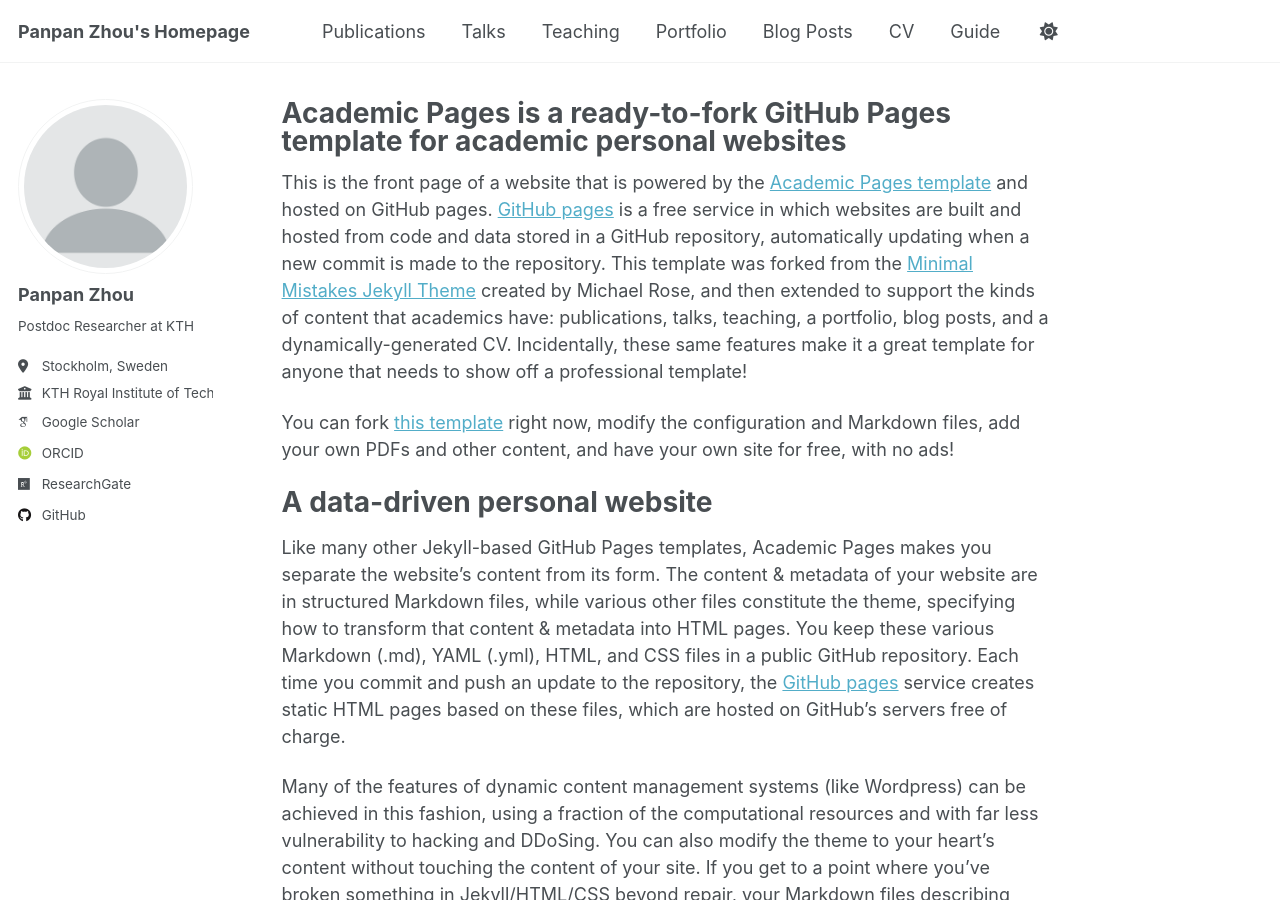
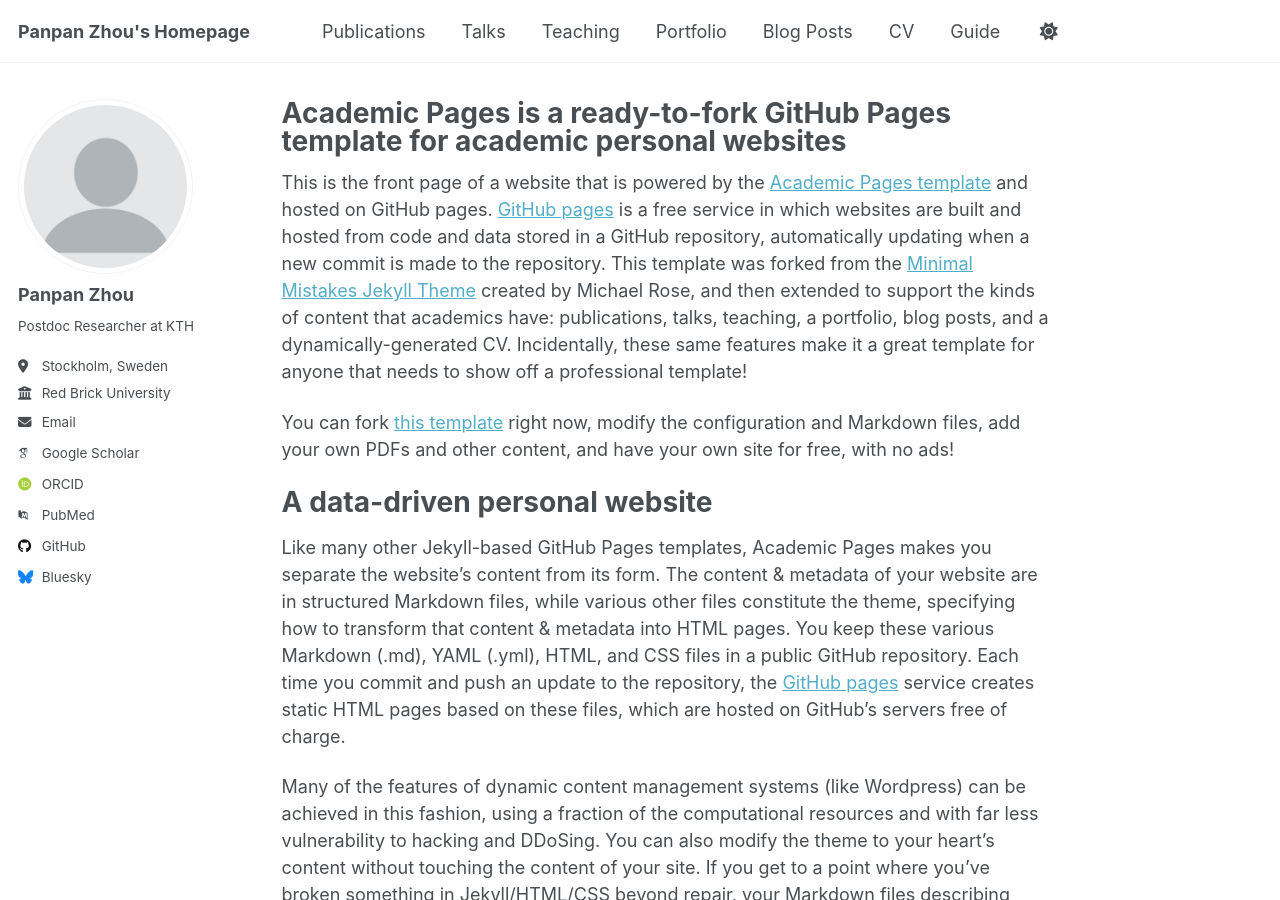
Before and after one commit to PanpanZhou11/Panpan-Zhou.github.io, a Jekyll site: the page built from _pages/about.md, in a window 1280 px wide and 900 px high. Built offline with Jekyll 4.4.1, drawn with Linux system fonts in a browser that asks for light colours; some web fonts are replaced; a script that is not in the unit is left out.

Commit message:
Update _config.yml

```diff
--- a/_config.yml
+++ b/_config.yml
@@ -13,7 +13,7 @@ title                    : "Panpan Zhou's Homepage"
 title_separator          : "-"
 name                     : &name "Panpan Zhou"
 description              : &description "Panpan Zhou's academic portfolio"   # Update this with a general description of your site, this is the default if not overridden by a page
-url                      : https://Panpan-Zhou.github.io # The base hostname & protocol for your site e.g. "https://[your GitHub username].github.io",
+url                      : https://academicpages.github.io # The base hostname & protocol for your site e.g. "https://[your GitHub username].github.io",
                                                            # or if you already have some other page hosted on Github then use "https://[your GitHub username].github.io/[Your Repo Name]"
 baseurl                  : "" # the subpath of your site, e.g. "/blog"
 repository               : "PanpanZhou11/Panpan-Zhou.github.io"   #"academicpages/academicpages.github.io"
@@ -28,33 +28,33 @@ author:
   pronouns         : # example: "she/her"
   bio              : "Postdoc Researcher at KTH"
   location         : "Stockholm, Sweden"
-  employer         : "KTH Royal Institute of Technology"
+  employer         : "Red Brick University"
   uri              : # URL
-  #email            : "panpanz@kth.se"
+  email            : "none@example.org"
 
   # Academic websites
   academia         : # URL
   arxiv            : # URL - Update with the correct link to your profile
-  googlescholar    : "https://scholar.google.com/citations?hl=en&user=nB0ri70AAAAJ&view_op=list_works&sortby=pubdate"
+  googlescholar    : "https://scholar.google.com/citations?user=PS_CX0AAAAAJ"
   inspire-hep      : # URL
   impactstory      : # URL
-  orcid            : "https://orcid.org/0000-0001-9697-4798"
+  orcid            : "https://orcid.org/yourorcidurl"
   semantic         : # URL
-  pubmed           : #"https://www.ncbi.nlm.nih.gov/pubmed/?term=john+snow"
-  researchgate     : "https://www.researchgate.net/profile/Zhou-Panpan" # URL
+  pubmed           : "https://www.ncbi.nlm.nih.gov/pubmed/?term=john+snow"
+  researchgate     : # URL
   scopus           : # URL
 
   # Repositories and software development
   bitbucket        : # Username - Update with your username on the site
   codepen          : # Username
   dribbble         : # Username
-  github           : "PanpanZhou11"
+  github           : "academicpages"
   kaggle           : # Username
   stackoverflow    : # User number or user number and name (i.e., use "1" or "1/jeff-atwood")
 
   # Social media
   artstation       : # Username
-  bluesky          : #"bsky.app" # Replace this with you Bluesky username
+  bluesky          : "bsky.app" # Replace this with you Bluesky username
   facebook         : # Username
   flickr           : # Username
   foursquare       : # Username
```
